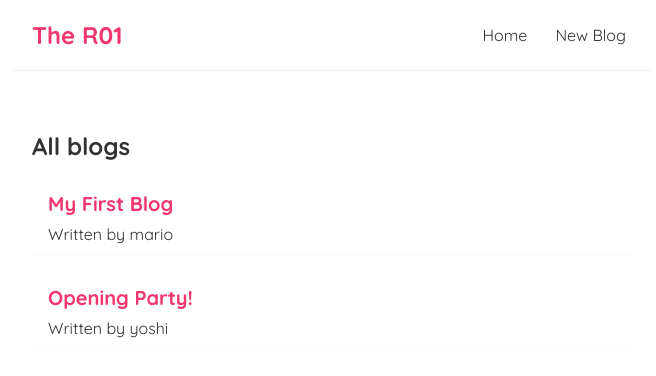
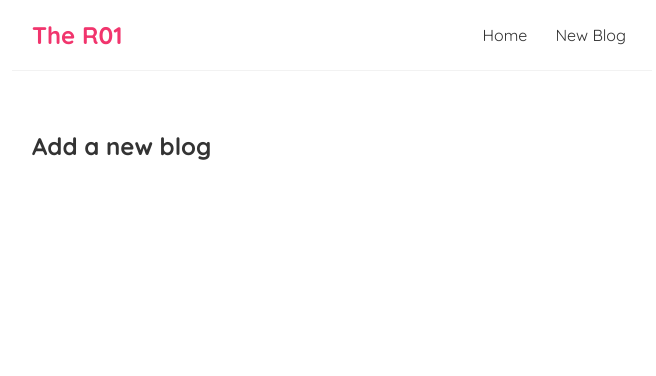
Before and after one commit to x03r4/r01, a React (Create React App) app: page /create in a window 1280 px wide. Shown: the top 376 px of the page, without its empty margins (308-964 px from the left). Built offline with nearby package versions, Linux system fonts and the light colour scheme; data requests are answered from the project's data file; the HTML template or start-up script is replaced by a standard one.

Commit message:
created Routes in Home component

```diff
--- a/package.json
+++ b/package.json
@@ -8,6 +8,7 @@
     "@testing-library/user-event": "^13.5.0",
     "react": "^18.2.0",
     "react-dom": "^18.2.0",
+    "react-router-dom": "^5.3.4",
     "react-scripts": "5.0.1",
     "web-vitals": "^2.1.4"
   },
--- a/src/App.js
+++ b/src/App.js
@@ -1,14 +1,25 @@
 import Home from "./Home";
 import Navbar from "./Navbar";
+import { BrowserRouter as Router, Route, Switch } from "react-router-dom";
+import Create from "./Create"
 
 function App() {
   return (
-    <div className="App">
-      <Navbar />
-      <div className="content">
-        <Home />
+    <Router>
+      <div className="App">
+        <Navbar />
+        <div className="content">
+          <Switch>
+            <Route exact path="/">
+              <Home />
+            </Route>
+            <Route path="/create">
+              <Create />
+            </Route>
+          </Switch>
+        </div>
       </div>
-    </div>
+    </Router>
   );
 }
 
--- /dev/null
+++ b/src/Create.js
@@ -0,0 +1,9 @@
+const Create = () => {
+    return (
+        <div className="create">
+            <h2>Add a new blog</h2>
+        </div>
+     );
+}
+
+export default Create;
```
Also changed, not shown: 1 other file (tests, documents, lock files or other folders).
